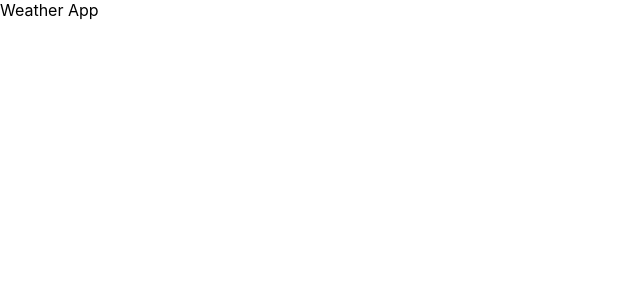
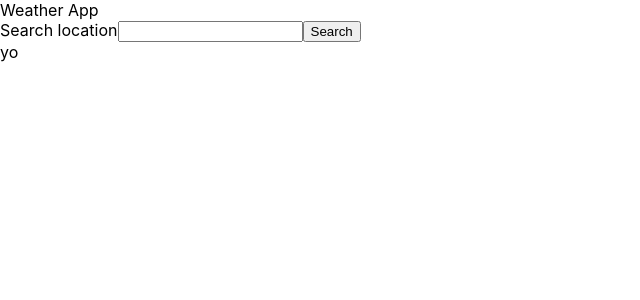
Before and after one commit to vaishkhullar/frontend-data-vis, a React (Create React App) app: page / in a window 1280 px wide. Shown: the top 300 px of the page, without its empty margins (0-640 px from the left). Built offline with nearby package versions, Linux system fonts and the light colour scheme.

Commit message:
searchbar

```diff
--- a/src/App.js
+++ b/src/App.js
@@ -1,11 +1,15 @@
 import { useState } from "react";
 import Header from './components/Header'
+import SearchBar from './components/SearchBar'
+import WeatherContainer from './components/WeatherContainer'
 
 function App() {
   const [search, setSearch] = useState('')
   return (
     <div className="App">
       <Header/>
+      <SearchBar/>
+      <WeatherContainer/>
     </div>
   );
 }
--- a/src/components/Searchbar.jsx
+++ b/src/components/Searchbar.jsx
@@ -0,0 +1,23 @@
+import React from 'react'
+import { useState } from 'react'
+
+export default function SearchBar() {
+
+const [newSearch, setNewSearch] = useState("")
+
+console.log(newSearch)
+
+const handleSubmit = (event) => {
+    event.preventDefault()
+    setNewSearch(newSearch)
+    setNewSearch("")}
+
+
+  return (
+    <form onSubmit={handleSubmit}>
+        <label>Search location</label>
+        <input value={newSearch} onChange = {(event) => {setNewSearch(event.target.value)}}></input>
+        <button>Search</button>
+    </form>
+  )
+}
--- /dev/null
+++ b/src/components/WeatherContainer.jsx
@@ -0,0 +1,7 @@
+import React from 'react'
+
+export default function weatherContainer() {
+  return (
+    <div>yo</div>
+  )
+}
```
